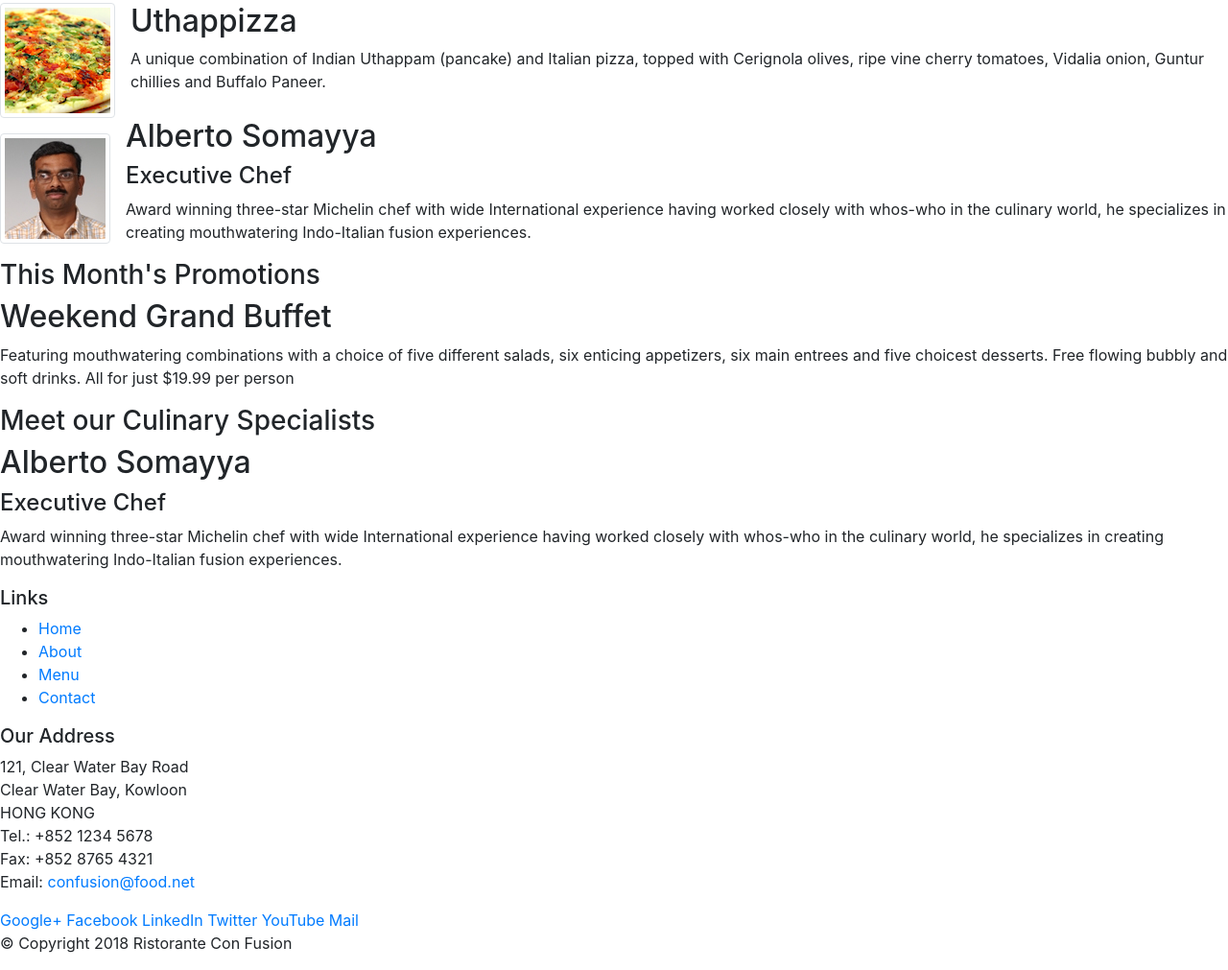
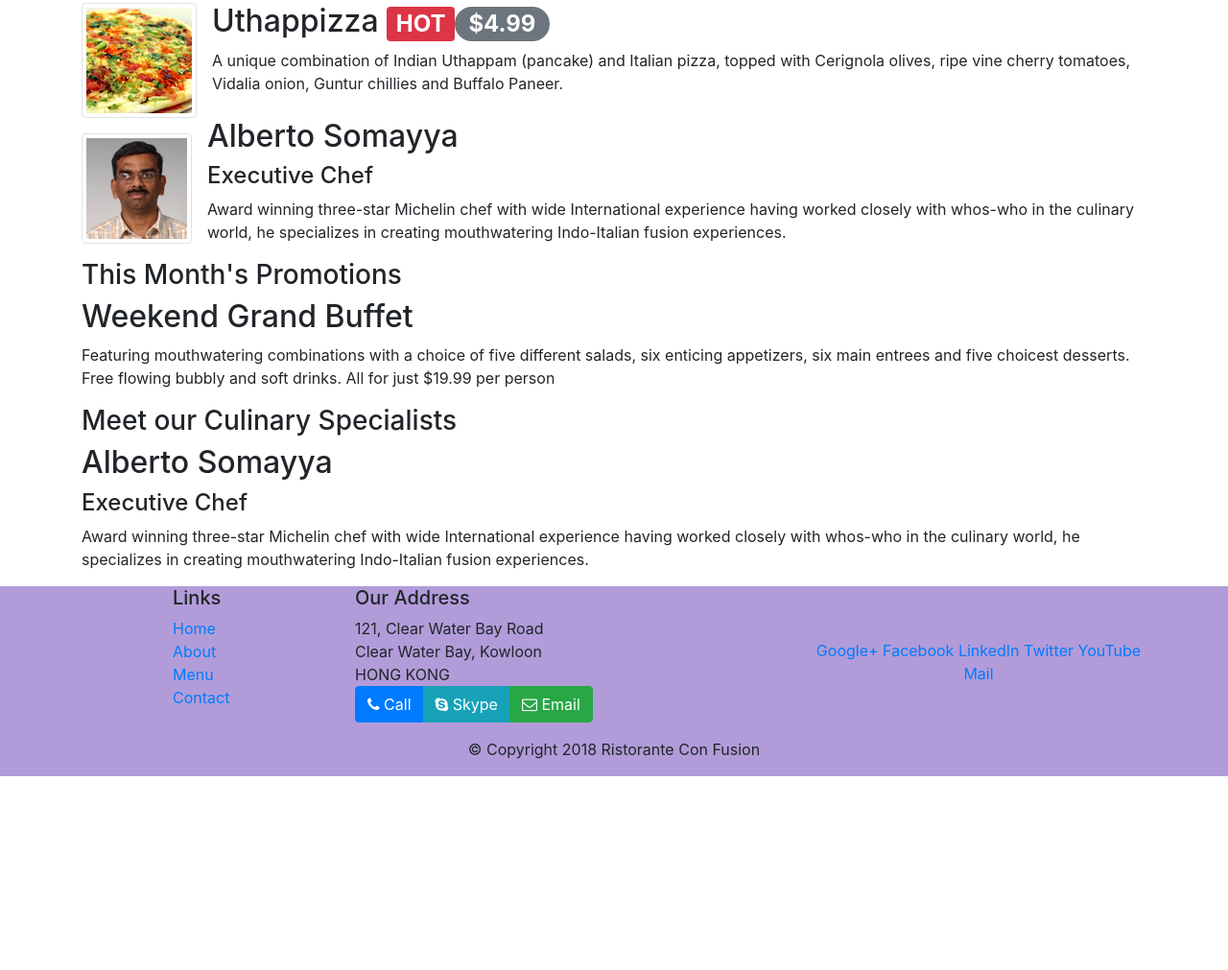
Before and after one commit to meZakaiter/git-test, a website: page index.html in a window 1280 px wide. Shown: the part 393-1404 px from the top of the page at 96% size. After the commit the page ends 1202 px from the top, so only its background shows below. Drawn offline with nearby package versions, Linux system fonts and the light colour scheme.

Commit message:
Alerting users

```diff
--- a/index.html
+++ b/index.html
@@ -16,7 +16,8 @@
 	<header class="jumbotron header-css">
 		<nav class="navbar navbar-dark navbar-expand-sm fixed-top">
 			<div class="container">
-        <a class="navbar-brand mr-auto" href="#"><img src="img/logo.png" height="30" width="41"></a>        <button class="navbar-toggler" type="button" data-toggle="collapse" data-target="#Navbar">
+				<a class="navbar-brand mr-auto" href="#"><img src="img/logo.png" height="30" width="41"></a> <button
+					class="navbar-toggler" type="button" data-toggle="collapse" data-target="#Navbar">
 					<span class="navbar-toggler-icon"></span>
 				</button>
 				<div class="collapse navbar-collapse" id="Navbar">
@@ -27,10 +28,12 @@
 								Home
 							</a>
 						</li>
-            <li class="nav-item active"><a class="nav-link" href="./aboutus.html"><span class="fa fa-info fa-lg"></span> About</a>
+						<li class="nav-item active"><a class="nav-link" href="./aboutus.html"><span class="fa fa-info fa-lg"></span>
+								About</a>
 						</li>
 						<li class="nav-item"><a class="nav-link" href="#"><span class="fa fa-list fa-lg"></span> Menu</a></li>
-            <li class="nav-item"><a class="nav-link" href="./contactus.html"><span class="fa fa-address-card fa-lg"></span> Contact</a>
+						<li class="nav-item"><a class="nav-link" href="./contactus.html"><span
+									class="fa fa-address-card fa-lg"></span> Contact</a>
 						</li>
 					</ul>
 				</div>
@@ -49,17 +52,17 @@
 			</div>
 		</div>
 	</header>
-    <div>
+	<div class="container">
 		<div>
 			<div>
 				<h3>Our Lipsmacking Culinary Creations</h3>
 			</div>
 			<div>
 				<div class="media">
-									<img class="d-flex mr-3 img-thumbnail align-self-center"
-													src="img/uthappizza.png" alt="Uthappizza">
+					<img class="d-flex mr-3 img-thumbnail align-self-center" src="img/uthappizza.png" alt="Uthappizza">
 					<div class="media-body">
-											<h2 class="mt-0">Uthappizza</h2>
+						<h2 class="mt-0">Uthappizza <span class="badge badge-danger">HOT</span><span
+								class="badge badge-pill badge-secondary">$4.99</span></h2>
 						<p class="d-none d-sm-block">A unique combination of Indian Uthappam (pancake) and
 							Italian pizza, topped with Cerignola olives, ripe vine
 							cherry tomatoes, Vidalia onion, Guntur chillies and
@@ -67,8 +70,7 @@
 					</div>
 				</div>
 				<div class="media">
-									<img class="d-flex mr-3 img-thumbnail align-self-center"
-													src="img/alberto.png" alt="Alberto Somayya">
+					<img class="d-flex mr-3 img-thumbnail align-self-center" src="img/alberto.png" alt="Alberto Somayya">
 					<div class="media-body">
 						<h2 class="mt-0">Alberto Somayya</h2>
 						<h4>Executive Chef</h4>
@@ -90,7 +92,9 @@
 			</div>
 			<div>
 				<h2>Weekend Grand Buffet</h2>
-                <p>Featuring mouthwatering combinations with a choice of five different salads, six enticing appetizers, six main entrees and five choicest desserts. Free flowing bubbly and soft drinks. All for just $19.99 per person </p>
+				<p>Featuring mouthwatering combinations with a choice of five different salads, six enticing appetizers, six
+					main entrees and five choicest desserts. Free flowing bubbly and soft drinks. All for just $19.99 per person
+				</p>
 			</div>
 		</div>
 
@@ -101,36 +105,40 @@
 			<div>
 				<h2>Alberto Somayya</h2>
 				<h4>Executive Chef</h4>
-                <p>Award winning three-star Michelin chef with wide International experience having worked closely with whos-who in the culinary world, he specializes in creating mouthwatering Indo-Italian fusion experiences. </p>
+				<p>Award winning three-star Michelin chef with wide International experience having worked closely with whos-who
+					in the culinary world, he specializes in creating mouthwatering Indo-Italian fusion experiences. </p>
 			</div>
 		</div>
 	</div>
 
-    <footer>
-        <div>
-            <div>
-                <div>
+	<footer class="footer footer-css">
+		<div class="container">
+			<div class="row">
+				<div class="col-4 offset-1 col-sm-2">
 					<h5>Links</h5>
-                    <ul>
+					<ul class="list-unstyled">
 						<li><a href="#">Home</a></li>
 						<li><a href="#">About</a></li>
 						<li><a href="#">Menu</a></li>
 						<li><a href="#">Contact</a></li>
 					</ul>
 				</div>
-                <div>
+				<div class="col-7 col-sm-5">
 					<h5>Our Address</h5>
 					<address>
 						121, Clear Water Bay Road<br>
 						Clear Water Bay, Kowloon<br>
 						HONG KONG<br>
-		              Tel.: +852 1234 5678<br>
-		              Fax: +852 8765 4321<br>
-		              Email: <a href="mailto:confusion@food.net">confusion@food.net</a>
+						<div class="btn-group" role="group">
+							<a role="button" class="btn btn-primary" href="tel:+85212345678"><i class="fa fa-phone"></i> Call</a>
+							<a role="button" class="btn btn-info"><i class="fa fa-skype"></i> Skype</a>
+							<a role="button" class="btn btn-success" href="mailto:confusion@food.net"><i class="fa fa-envelope-o"></i>
+								Email</a>
+						</div>
 					</address>
 				</div>
-                <div>
-                    <div>
+				<div class="col-12 col-sm-4 align-self-center">
+					<div class="text-center">
 						<a href="http://google.com/+">Google+</a>
 						<a href="http://www.facebook.com/profile.php?id=">Facebook</a>
 						<a href="http://www.linkedin.com/in/">LinkedIn</a>
@@ -140,14 +148,19 @@
 					</div>
 				</div>
 			</div>
-           <div>
-                <div>
+			<div class="row justify-content-center">
+				<div class="col-auto">
 					<p>© Copyright 2018 Ristorante Con Fusion</p>
 				</div>
 			</div>
 		</div>
 	</footer>
 
+
+	<script src="node_modules/jquery/dist/jquery.slim.min.js"></script>
+	<script src="node_modules/popper.js/dist/umd/popper.min.js"></script>
+	<script src="node_modules/bootstrap/dist/js/bootstrap.min.js"></script>
+
 </body>
 
 </html>
```
Also changed, not shown: contactus.html (+16 -14 lines). Lines whose indentation alone changed are shown as unchanged.
